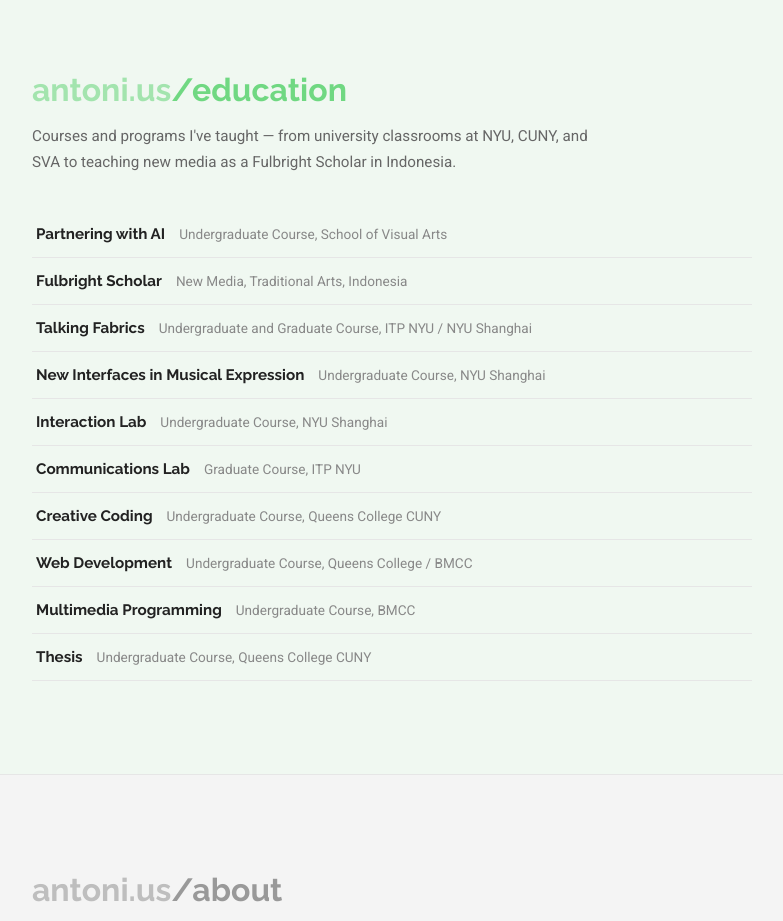
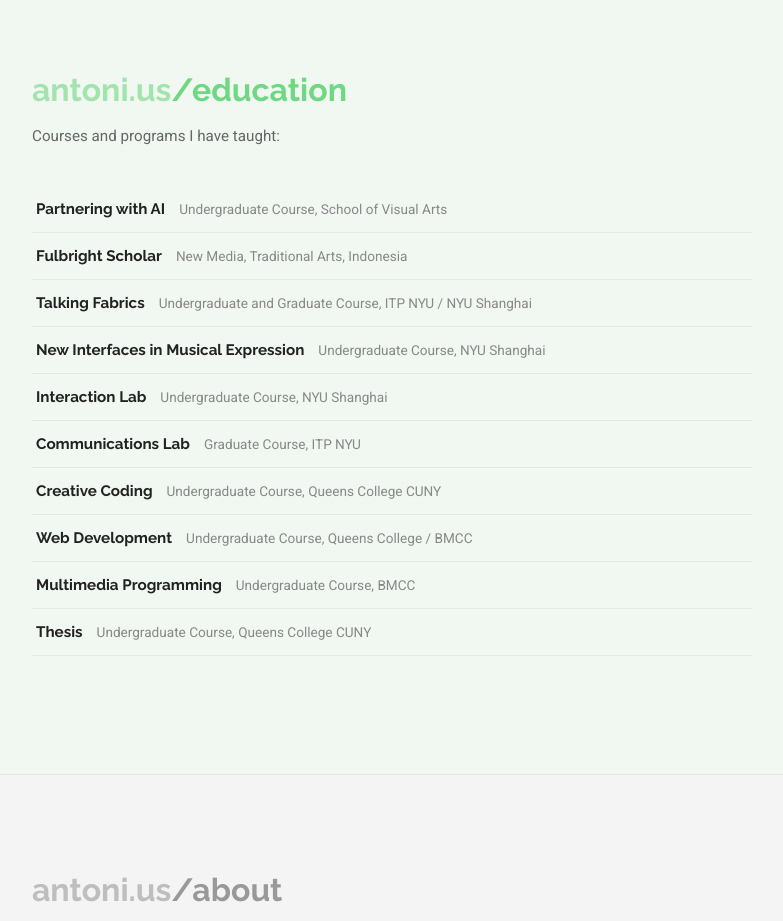
Before and after one commit to theantonius/portfolio, a website: page index.html in a window 1280 px wide. Shown: the part 5308-6229 px from the top of the page, without its empty margins (108-891 px from the left). Drawn offline with Linux system fonts and the light colour scheme.

Commit message:
new edu desc

```diff
--- a/index.html
+++ b/index.html
@@ -60,7 +60,7 @@
     <section class="panel" id="education">
       <div class="panel-inner">
         <h2 class="panel-title"><span class="domain">antoni.us</span>/education</h2>
-        <p class="panel-intro">Courses and programs I've taught — from university classrooms at NYU, CUNY, and SVA to teaching new media as a Fulbright Scholar in Indonesia.</p>
+        <p class="panel-intro">Courses and programs I have taught:</p>
         <ul class="edu-list" id="edu-list"></ul>
       </div>
     </section>
```
